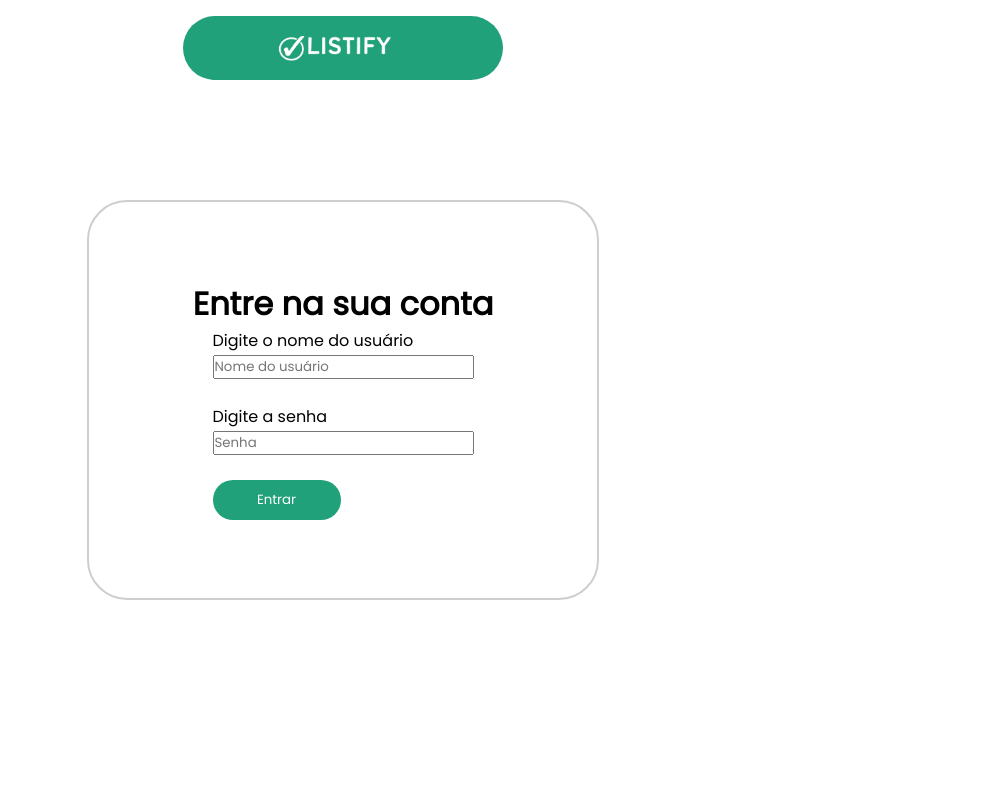
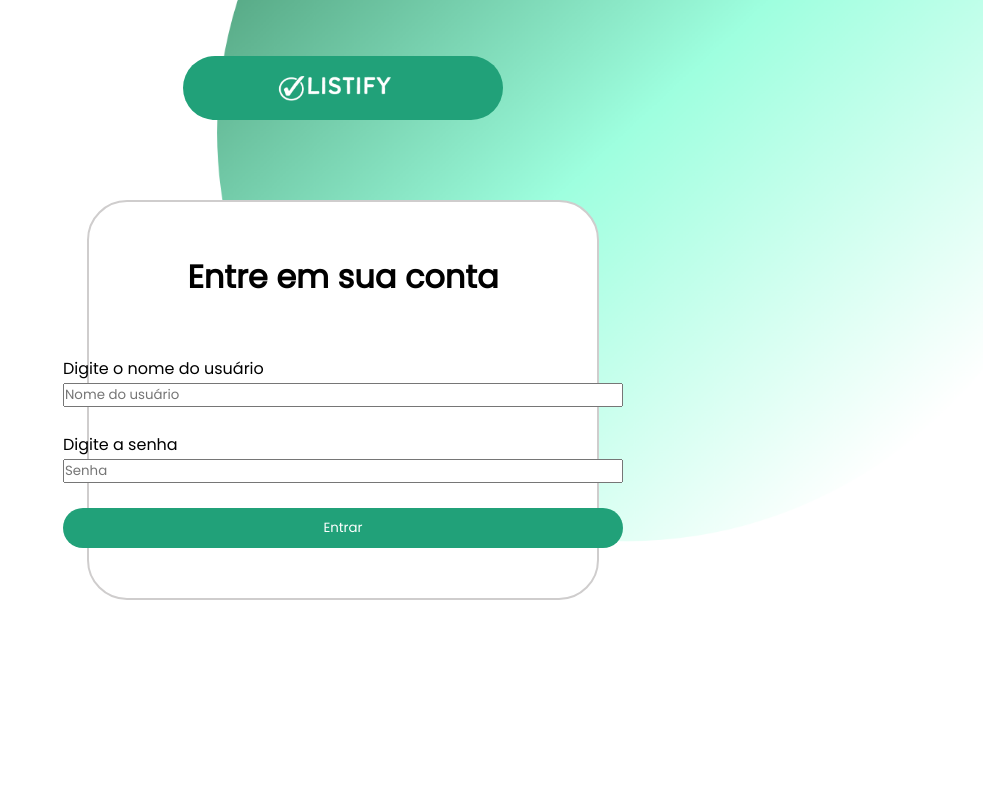
Before and after one commit to KauaSd/Listify, a PHP site: page / in a window 1280 px wide. Shown: the whole page, without its empty margins (297-1280 px from the left). Run offline with PHP 8.4, Linux system fonts and the light colour scheme; data comes from the database, SQL or seed files in the repository; some libraries are stand-ins or nearby versions.

Commit message:
detalhes do login e bolinha

```diff
--- a/style.css
+++ b/style.css
@@ -3,6 +3,17 @@
   padding: 0;
   box-sizing: border-box;
   font-family: Poppins, sans-serif;
+}
+html, body{
+  height: 100%;
+  margin: 0;
+  padding: 0;
+}
+body.loginPage{
+  background-image: url('./imgs/BolinhaFundoLogin.png');
+  background-size: cover;
+  background-position: center;
+  background-repeat: no-repeat;
 }
 .divzona {
   width: 100vw;
@@ -147,7 +158,7 @@
  justify-content: center;
 }
 .FundoHeader{
-  margin-top: 2vh;
+  margin-top: 7vh;
   width: 25vw;
   height: 8vh;
   border-radius: 10vh;
@@ -168,7 +179,7 @@
   display: flex;
   justify-content: center; /* centraliza verticalmente */
   align-items: center;
-  height: 80vh;          /* ocupa a altura toda da tela */
+  height: 70vh;          /* ocupa a altura toda da tela */
 }
 .divzonalogin{
   width: 100vw;
@@ -181,11 +192,19 @@
   display: flex;
   border-radius: 5vh;
   flex-direction: column; /* empilha os itens verticalmente */
-  align-items: center;    /* centraliza horizontalmente */
   justify-items: center;
+  align-items: center;
   justify-content: center;
+  background-color: #ffff;
+  padding: 30px;
+  gap: 15px;
 }
-
+.quadradologin h1{
+  align-self: center;
+}
+.quadradologin input{
+  width: 70vh;
+}
 .btnentrar{
   background-color: #21A179;
   width: 10vw;
@@ -194,5 +213,4 @@
   color:white;
   border-radius: 10vh;
   cursor: pointer;
-
 }
--- a/view/login.php
+++ b/view/login.php
@@ -1,3 +1,4 @@
+<body class="loginPage">
 	<div class="divzonalogin">
 		<div class="Header">
 			<div class="FundoHeader">
@@ -8,7 +9,8 @@
 		</div>
 		<div class="formlogin">
 			<div class="quadradologin">
-	<h1>Entre na sua conta</h1>
+				<h1>Entre em sua conta</h1>
+				<br>
 				<form method="post" action="verificacao.php">
 					<label>Digite o nome do usuário</label><br>
 					<input type="text" name="usuario" placeholder="Nome do usuário">
@@ -27,3 +29,4 @@
 			Usuário e/ou senha inválido(s).
 		</div>
 	<?php } ?>
+</body>
```
Also changed, not shown: imgs/BolinhaFundoLogin.png (added). Lines whose indentation alone changed are shown as unchanged.
